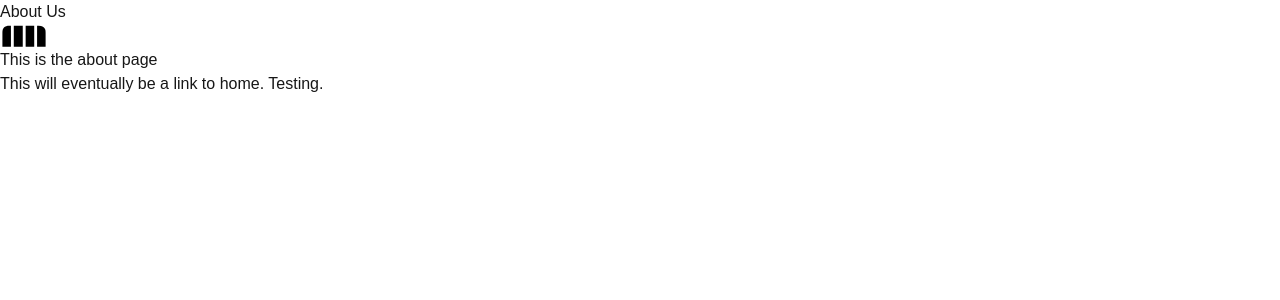
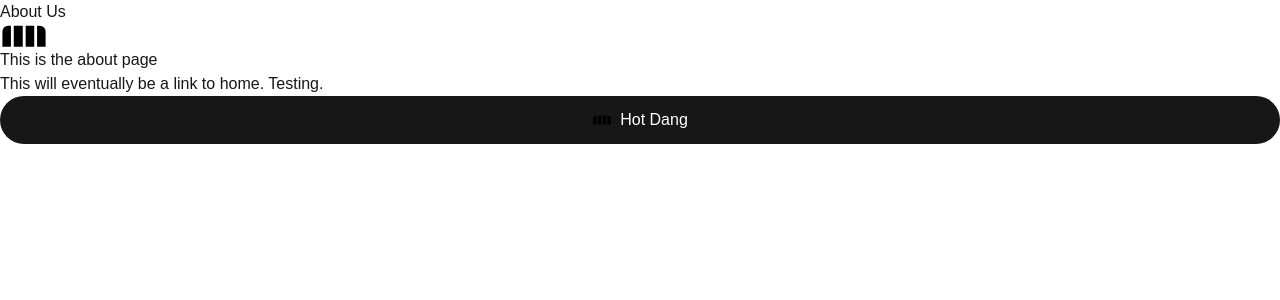
Before and after one commit to superbunker/araum-site, a Next.js app: page /about in a window 1280 px wide. Shown: the top 300 px of the page. Built offline with nearby package versions, Linux system fonts and the light colour scheme; a web font is replaced by a local one.

Commit message:
testing image and link

```diff
--- a/src/app/about/page.js
+++ b/src/app/about/page.js
@@ -14,6 +14,22 @@ export default function AboutPage() {
                 />
         <p>This is the about page</p>
         <p>This will eventually be a link to home. Testing.</p>
+
+                  <a
+                    className="rounded-full border border-solid border-transparent transition-colors flex items-center justify-center bg-foreground text-background gap-2 hover:bg-[#383838] dark:hover:bg-[#ccc] font-medium text-sm sm:text-base h-10 sm:h-12 px-4 sm:px-5 sm:w-auto"
+                    href="https://vercel.com/new?utm_source=create-next-app&utm_medium=appdir-template-tw&utm_campaign=create-next-app"
+                    target="_blank"
+                    rel="noopener noreferrer"
+                  >
+                    <Image
+                      className="dark:invert"
+                      src="/img/logo.svg"
+                      alt="ARAUM logomark"
+                      width={20}
+                      height={20}
+                    />
+                    Hot Dang
+                  </a>
       </div>
     );
   }
```
